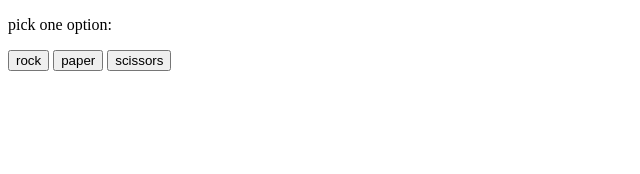
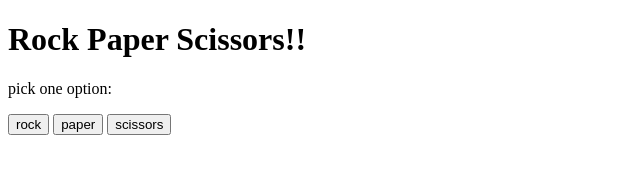
Before and after one commit to iwnelion/project_rock_paper_scissors, a plain HTML site: page index.html in a window 1280 px wide. Shown: the whole page, without its empty margins (0-640 px from the left). Drawn offline with Linux system fonts and the light colour scheme.

Commit message:
update html

```diff
--- a/index.html
+++ b/index.html
@@ -7,6 +7,7 @@
     <title>rock paper scissors</title>
 </head>
 <body>
+    <h1>Rock Paper Scissors!!</h1>
     <p>pick one option:</p>
     <button id="rock">rock</button>
     <button id="paper">paper</button>
```
